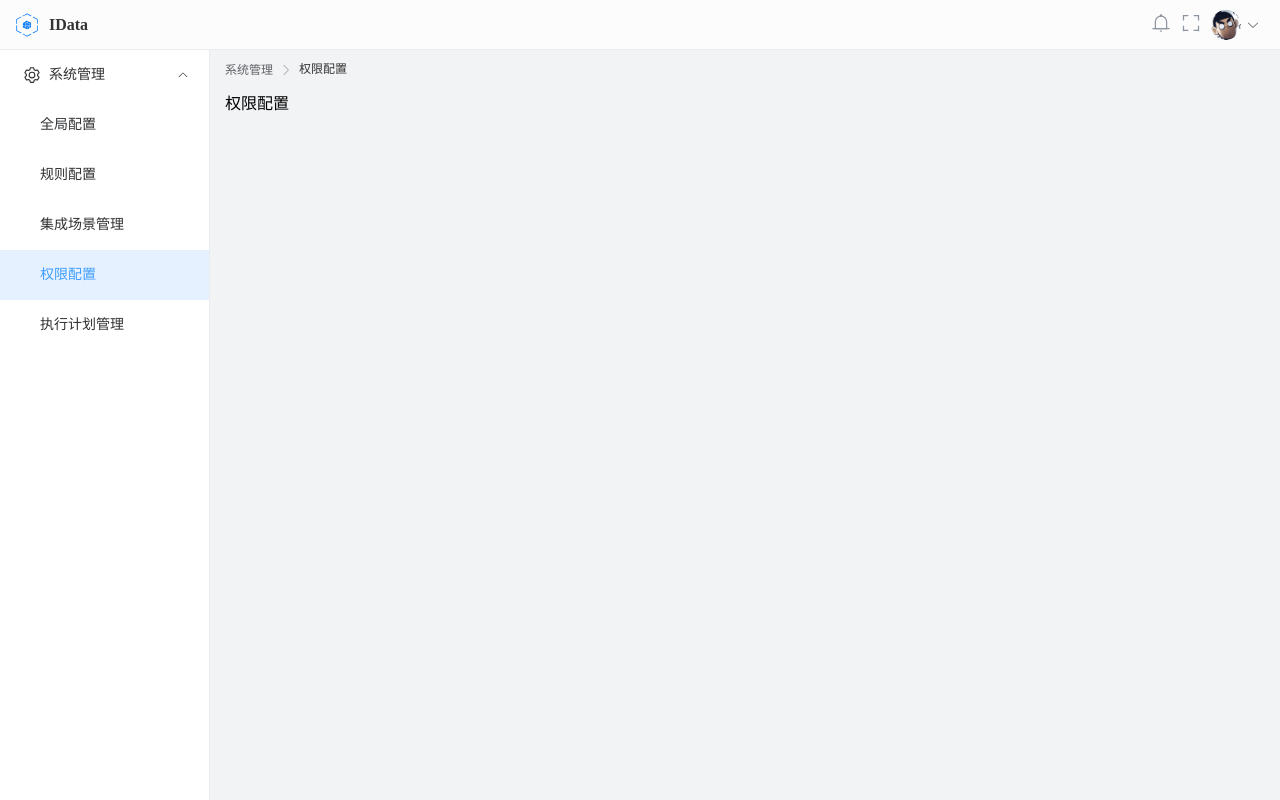
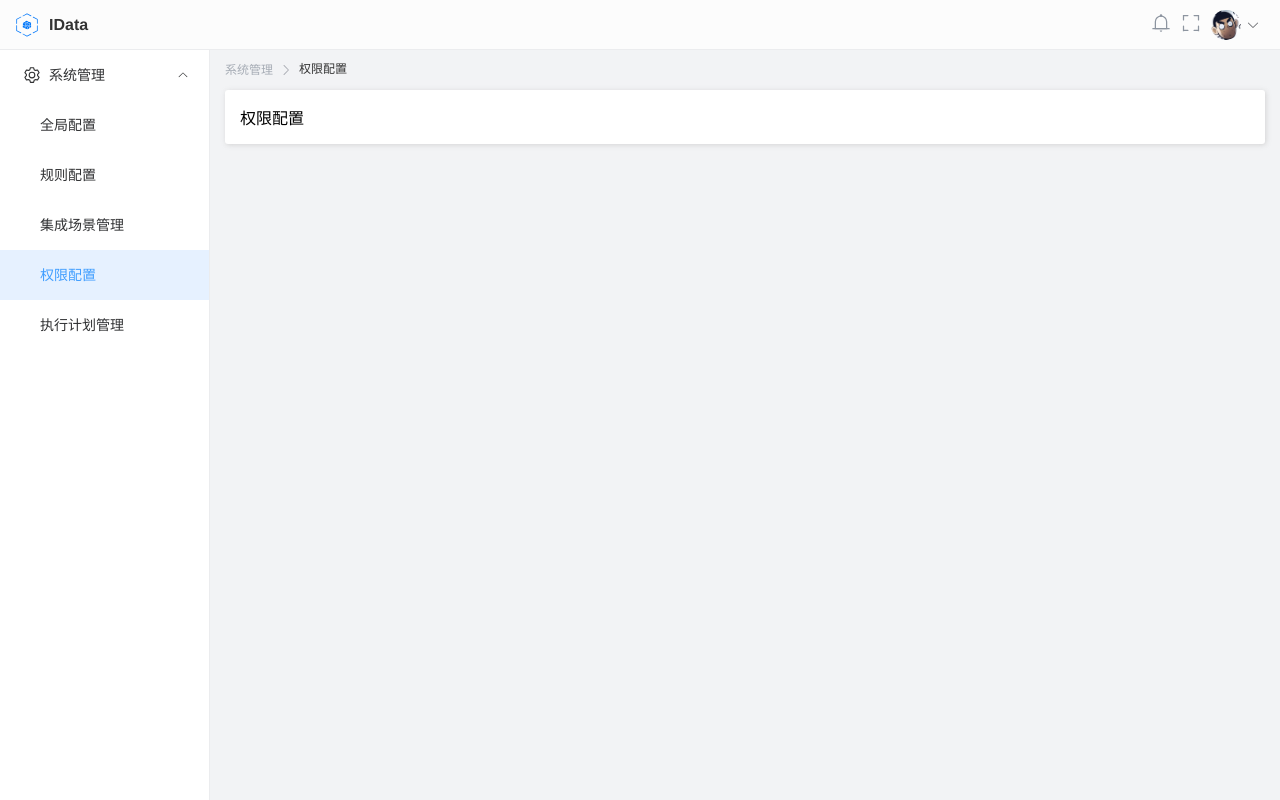
Before and after one commit to 312472644/idata-portal, a Vue app: page /#/system/permissionManager in a window 1280 px wide. Built offline with nearby package versions, Linux system fonts and the light colour scheme.

Commit message:
feat: 样式调整

```diff
--- a/package.json
+++ b/package.json
@@ -20,6 +20,7 @@
     "vuex": "4.0.0"
   },
   "devDependencies": {
+    "nprogress": "^0.2.0",
     "@commitlint/config-conventional": "^17.0.2",
     "@element-plus/icons-vue": "^2.0.6",
     "@types/eslint": "^8.4.2",
--- a/src/layout/BaseHeader.vue
+++ b/src/layout/BaseHeader.vue
@@ -55,7 +55,7 @@ const fullScreen = () => {
 .base-header-container {
   display: flex;
   align-items: center;
-  padding: $content-lr-padding;
+  padding: $content-padding-right;
   justify-content: space-between;
   height: $base-head-height;
   background-color: #fcfcfc;
--- a/src/layout/BaseNav.vue
+++ b/src/layout/BaseNav.vue
@@ -46,7 +46,7 @@ watch(
 .el-breadcrumb {
   .el-breadcrumb__inner.is-link {
     font-size: 12px;
-    color: #606266;
+    color: #a6acb5;
     font-weight: normal;
   }
   .el-breadcrumb__item:last-of-type {
--- a/src/layout/BaseSide.vue
+++ b/src/layout/BaseSide.vue
@@ -40,7 +40,7 @@ watch(
 <style lang="scss" scoped>
 .base-side-container {
   float: left;
-  width: $side-width;
+  width: $side-width !important;
   height: calc(100vh - $base-head-height);
   border-right: 1px solid #ebecee;
   background: #fff;
--- a/src/layout/Layout.vue
+++ b/src/layout/Layout.vue
@@ -1,16 +1,14 @@
 <template>
   <BaseHeader></BaseHeader>
-  <main class="main-body">
+  <section class="main-body">
     <BaseSide></BaseSide>
-    <el-scrollbar>
     <div class="page-content">
       <BaseNav></BaseNav>
       <router-view v-slot="{ Component }">
         <component :is="Component"></component>
       </router-view>
     </div>
-    </el-scrollbar>
-  </main>
+  </section>
 </template>
 
 <script setup lang="ts">
@@ -21,11 +19,10 @@ import BaseNav from './BaseNav.vue';
 <style lang="scss" scoped>
 .main-body {
   padding-top: $base-head-height;
-  min-height: calc(100vh - $base-head-height);
 }
 .page-content {
   background: #f2f3f5;
-  padding: $content-lr-padding;
+  padding: $content-padding-right;
   width: calc(100% - $side-width);
   margin-left: $side-width;
   min-height: calc(100vh - $base-head-height);
--- a/src/pages/permissionManager/index.vue
+++ b/src/pages/permissionManager/index.vue
@@ -1,5 +1,12 @@
 <template>
-  <div>权限配置</div>
+  <div class="page-box">权限配置</div>
 </template>
 <script lang="ts" setup></script>
-<style lang="scss" scoped></style>
+<style lang="scss" scoped>
+.page-box {
+  padding: 15px;
+  background: #fff;
+  border-radius: 3px;
+  box-shadow: 1px 1px 5px #cccc;
+}
+</style>
--- a/src/styles/element/var.scss
+++ b/src/styles/element/var.scss
@@ -4,3 +4,4 @@ $base-head-height: 50px;
 
 $content-full-padding: 15px;
 $content-lr-padding: 0 15px;
+$content-padding-right: 0 15px;
--- a/src/styles/index.scss
+++ b/src/styles/index.scss
@@ -2,6 +2,8 @@ html,
 body {
   padding: 0;
   margin: 0;
+  font-family: 'Helvetica Neue', Helvetica, 'PingFang SC', 'Hiragino Sans GB', 'Microsoft YaHei', '微软雅黑', Arial,
+    sans-serif;
 }
 
 ul,
@@ -14,3 +16,17 @@ li {
 * {
   box-sizing: border-box;
 }
+
+::-webkit-scrollbar {
+  width: 5px; //对垂直方向滚动条
+  height: 5px; //对水平方向滚动条
+}
+//滚动的滑块
+::-webkit-scrollbar-thumb {
+  border-radius: 3px;
+  background-color: #ccc//滚动条的颜色;
+}
+//内层滚动槽
+::-webkit-scrollbar-track-piece {
+  background-color: #fff;
+}
--- a/vite.config.ts
+++ b/vite.config.ts
@@ -27,6 +27,12 @@ export default defineConfig(({ mode }) => {
     define: env,
     server: {
       open: true,
+      proxy: {
+        '/services': {
+          target: 'https://api-v2.scoregg.com/',
+          changeOrigin: true,
+        },
+      },
     },
     resolve: {
       alias: {
@@ -41,7 +47,6 @@ export default defineConfig(({ mode }) => {
         scss: {
           // eslint-disable-next-line quotes
           additionalData: `
-          @use './src/styles/element/index.scss' as *;
           @use './src/styles/element/var.scss' as *;`,
         },
       },
```
Also changed, not shown: 1 other file (tests, documents, lock files or other folders). Lines whose indentation alone changed are shown as unchanged.
